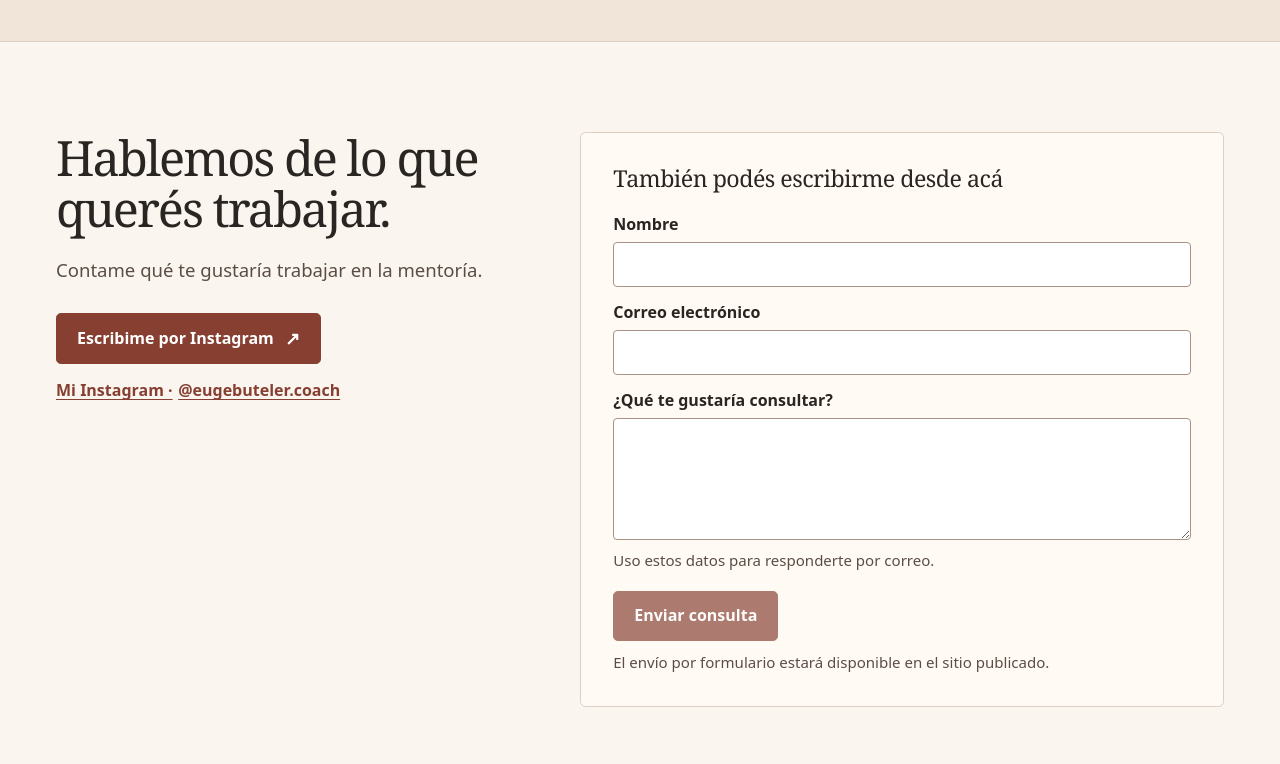
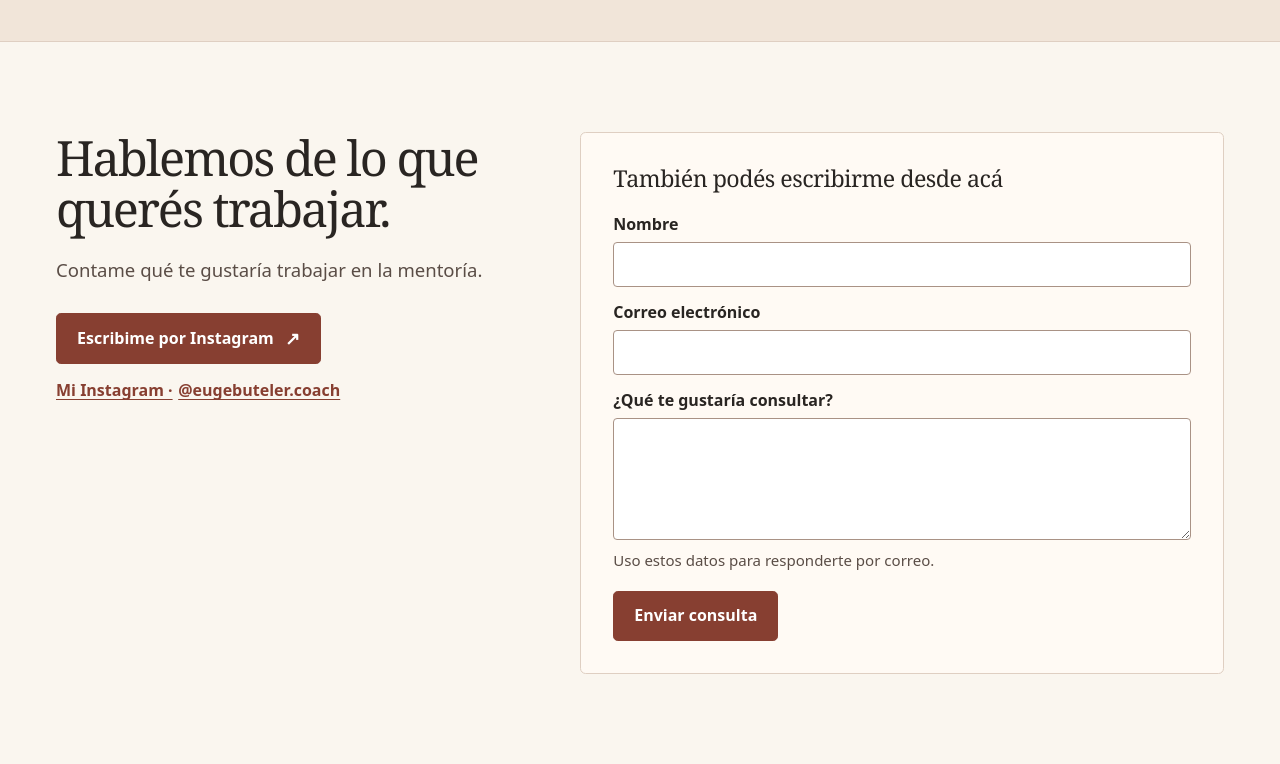
Before and after one commit to Facussttee/euge-buteler-coach, an Astro site: page / in a window 1280 px wide. Shown: the part 3100-3864 px from the top of the page. Built offline with nearby package versions, Linux system fonts and the light colour scheme; Astro itself is replaced by a stand-in of ours; no server answers.

Commit message:
chore: remove netlify config and adapt for cloudflare pages

```diff
--- a/astro.config.mjs
+++ b/astro.config.mjs
@@ -1,7 +1,7 @@
 import { defineConfig } from 'astro/config'
 
 export default defineConfig({
-  site: process.env.URL || undefined,
+  site: process.env.CF_PAGES_URL || undefined,
   trailingSlash: 'always',
   devToolbar: { enabled: false },
 })
--- a/playwright.config.ts
+++ b/playwright.config.ts
@@ -6,6 +6,6 @@ export default defineConfig({
   webServer: {
     command: 'npm run build && npm run preview -- --host 127.0.0.1 --port 4322 --ignore-lock',
     url: 'http://127.0.0.1:4322',
-    env: { ASTRO_TELEMETRY_DISABLED: '1', NETLIFY: 'true' },
+    env: { ASTRO_TELEMETRY_DISABLED: '1' },
   },
 })
--- a/src/components/ContactForm.astro
+++ b/src/components/ContactForm.astro
@@ -1,14 +1,12 @@
 ---
-const canSend = import.meta.env.NETLIFY === 'true'
+const formAction = import.meta.env.PUBLIC_FORM_ENDPOINT || '/gracias/'
 ---
 
 <form
   class="contact-form"
   name="consulta-mentoria"
   method="POST"
-  action="/gracias/"
-  data-netlify="true"
-  netlify-honeypot="bot-field"
+  action={formAction}
 >
   <h3>También podés escribirme desde acá</h3>
   <input type="hidden" name="form-name" value="consulta-mentoria" />
@@ -24,8 +22,7 @@ const canSend = import.meta.env.NETLIFY === 'true'
   <textarea id="contact-message" name="message" rows="4" required></textarea>
 
   <p class="form-note">Uso estos datos para responderte por correo.</p>
-  <button class="button" type="submit" disabled={!canSend}>Enviar consulta</button>
-  {!canSend && <p class="form-note">El envío por formulario estará disponible en el sitio publicado.</p>}
+  <button class="button" type="submit">Enviar consulta</button>
   <p class="form-status" role="status"></p>
 </form>
 
```
Also changed, not shown: README.md, netlify.toml (deleted).
